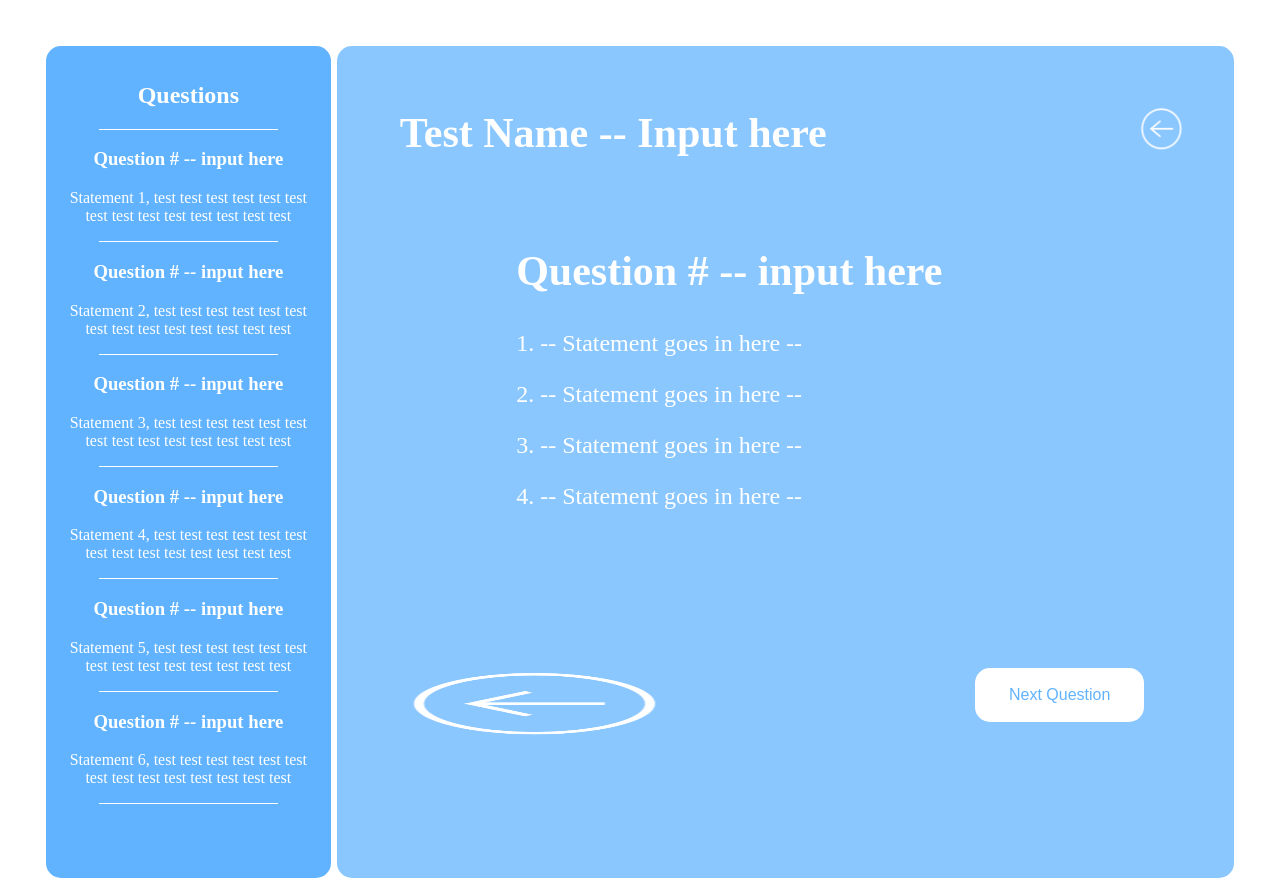
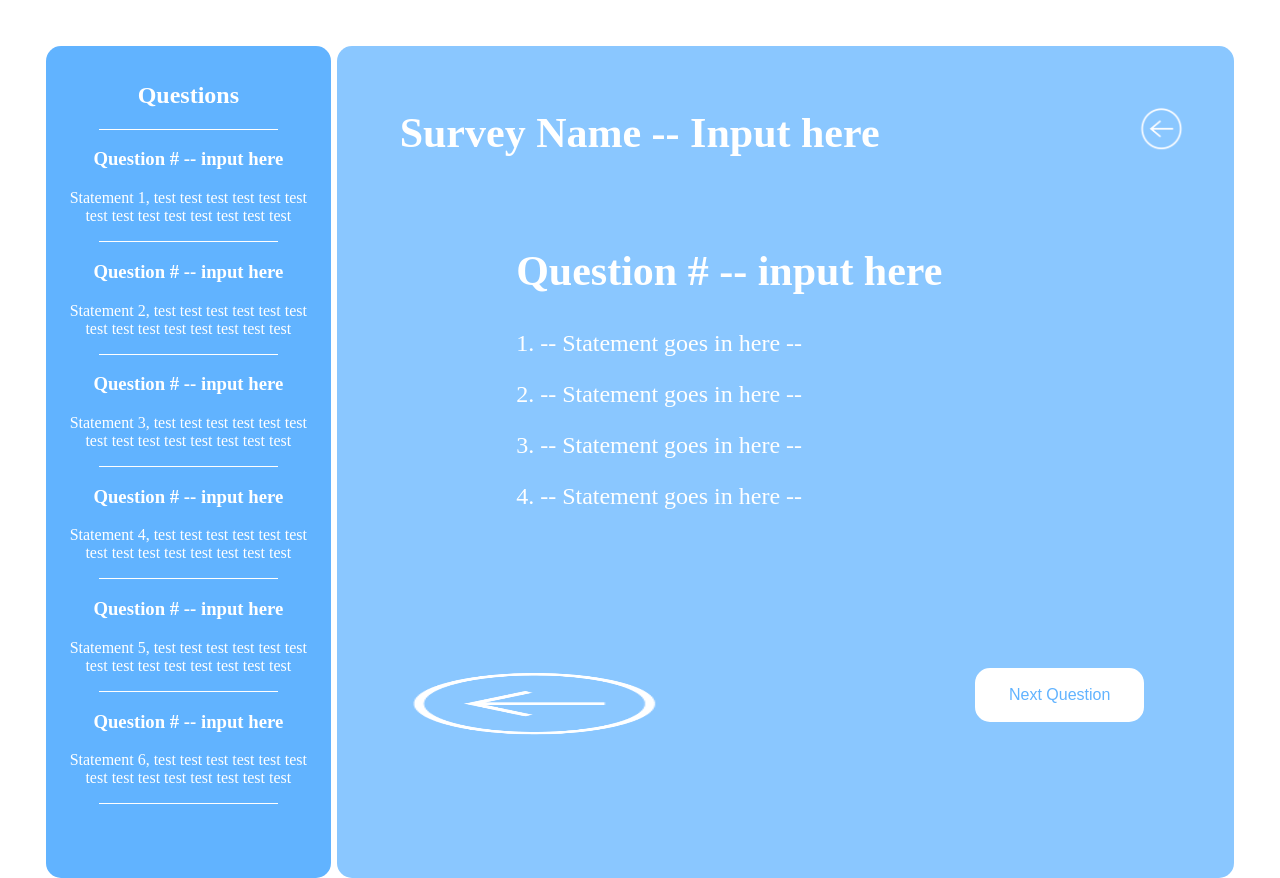
Before and after one commit to mtorres3/SSW322-Test-Survey, a Flask app: template Flask/server/src/templates/survey-open.html in a window 1280 px wide. Run offline with Flask 2, Linux system fonts and the light colour scheme; the template is opened without the code that fills it, so the values that code supplies are empty.

Commit message:
syntax bug fixed
name error

```diff
--- a/Flask/server/src/templates/survey-open.html
+++ b/Flask/server/src/templates/survey-open.html
@@ -34,7 +34,7 @@
 
     </div>
     <div class='next-question'> <!-- Light blue square -->
-        <h1 id = 'test-survey-name'>Test Name -- Input here</h1>
+        <h1 id = 'test-survey-name'>Survey Name -- Input here</h1>
 
         <a href='/survey_or_test'><img src="{{url_for('static', filename='images/back-button.png')}}" height='50' width='50' class='back'></a>
         <div class = 'question-block'>
```
